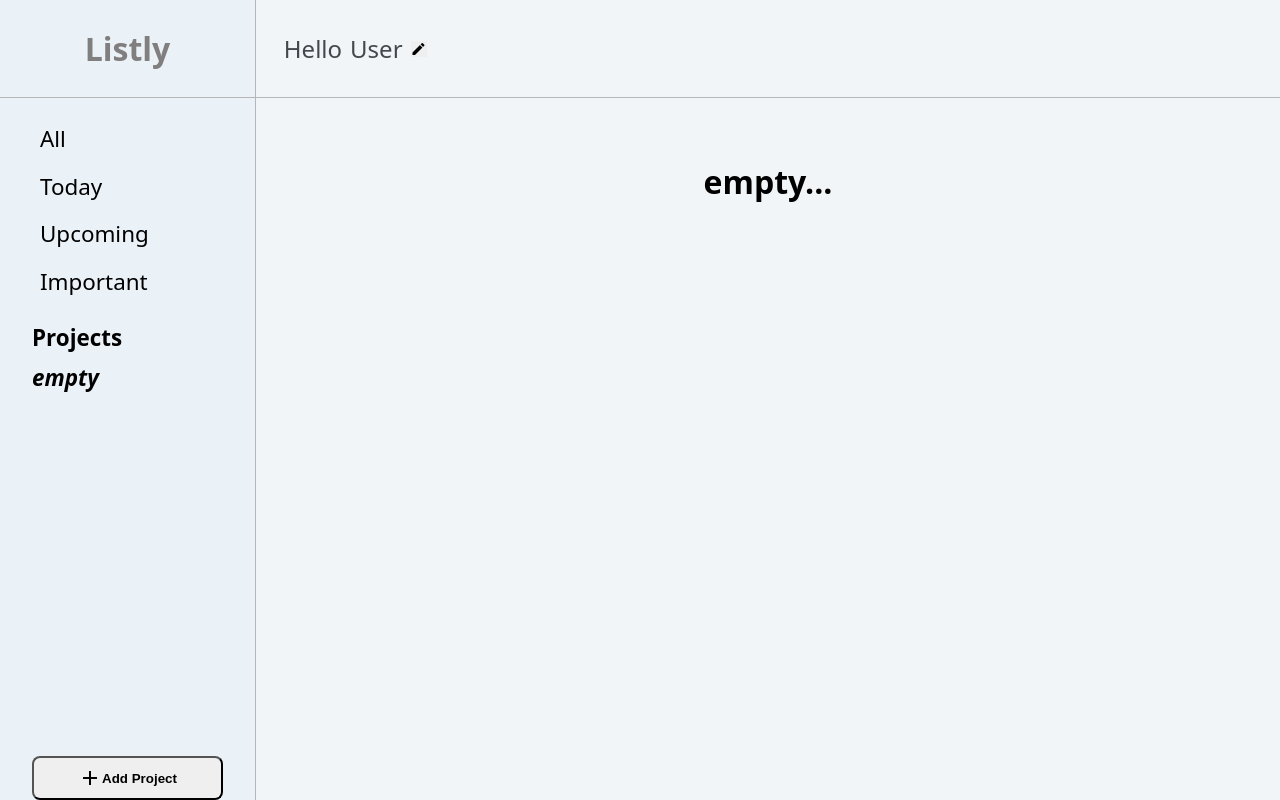
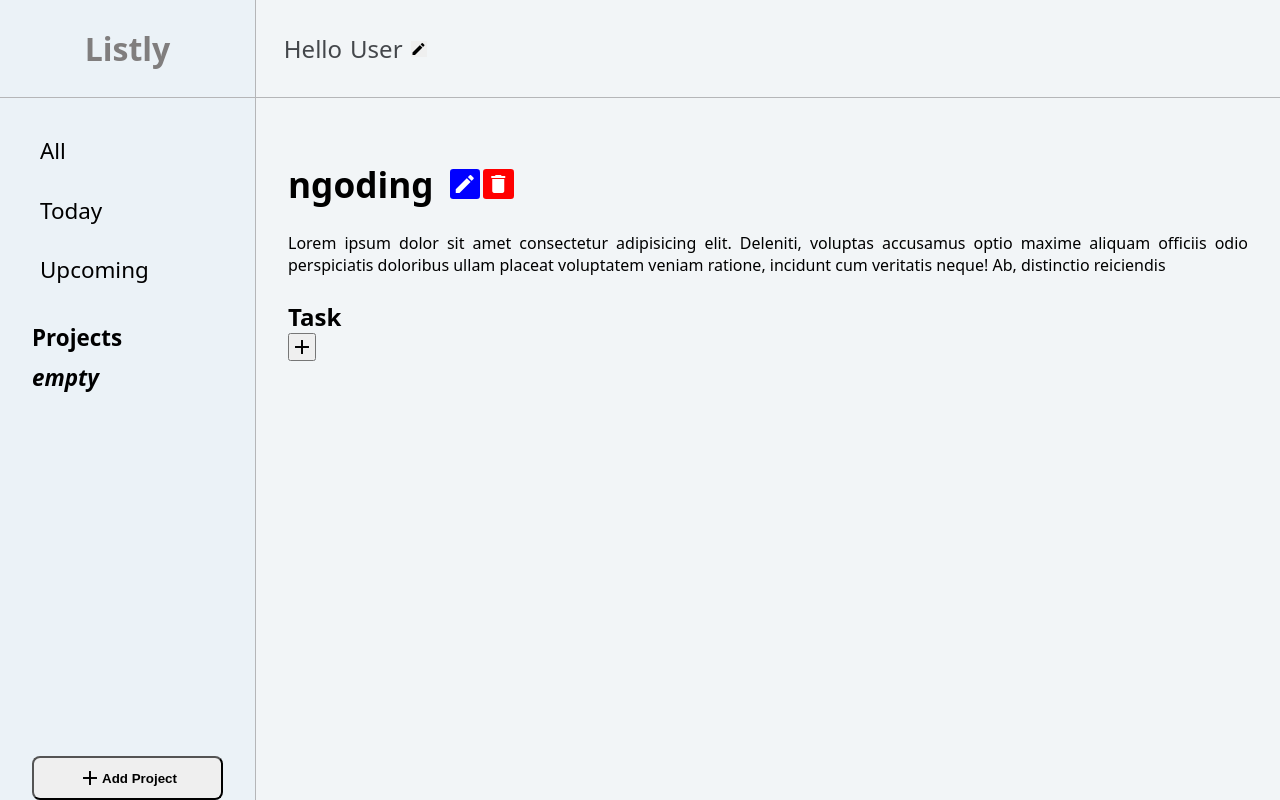
Before and after one commit to bima-taruna/project-to-do-list, a website built with webpack: page src/index.html in a window 1280 px wide. Built offline with nearby package versions, Linux system fonts and the light colour scheme.

Commit message:
<improve>[projectDetail]:add task section in project detail

```diff
--- a/src/index.html
+++ b/src/index.html
@@ -23,7 +23,6 @@
           <div>All</div>
           <div>Today</div>
           <div>Upcoming</div>
-          <div>Important</div>
         </section>
         <section id="projects">
           <div class="title">Projects</div>
--- a/src/index.js
+++ b/src/index.js
@@ -41,15 +41,15 @@ class IndexDOM {
       []
     );
 
-    // const projectDetail2 = new ProjectDetail(
-    //   "ngoding",
-    //   "    Lorem ipsum dolor sit amet consectetur adipisicing elit. Deleniti, voluptas accusamus optio maxime aliquam officiis odio perspiciatis doloribus ullam placeat voluptatem veniam ratione, incidunt cum veritatis neque! Ab, distinctio reiciendis",
-    //   []
-    // );
+    const projectDetail2 = new ProjectDetail(
+      "ngoding",
+      "    Lorem ipsum dolor sit amet consectetur adipisicing elit. Deleniti, voluptas accusamus optio maxime aliquam officiis odio perspiciatis doloribus ullam placeat voluptatem veniam ratione, incidunt cum veritatis neque! Ab, distinctio reiciendis",
+      []
+    );
 
     // console.log(projectDetail == projectDetail2);
     this.changeContent(allProjectDOM.allProjects);
-    // this.changeContent(projectDetail.render());
+    this.changeContent(projectDetail.render());
   }
 
   render() {
@@ -130,9 +130,9 @@ class IndexDOM {
         (project) => project.name
       );
       let index =
-        storage.usersData.projects.length < 4
+        storage.usersData.projects.length < 6
           ? storage.usersData.projects.length - 1
-          : 3;
+          : 5;
       for (let i = 0; i <= index; i++) {
         let newLi = document.createElement("li");
         newLi.classList.add("project");
--- a/src/projectDetail.js
+++ b/src/projectDetail.js
@@ -21,6 +21,13 @@ class ProjectDetail {
         <section class="detail-desc">
             <p>${this.desc}</p>
         </section>
+        <section class="task">
+            <div class="task-header">
+              <h2>Task</h2>
+              <button class="material-icons">add</button>
+            </div>
+            <div class="task-list"></div>
+        </section>
     `;
     this.detailContainer.innerHTML = body;
     return this.detailContainer;
--- a/src/style/projectDetail.css
+++ b/src/style/projectDetail.css
@@ -36,6 +36,10 @@
   align-items: center;
 }
 
+.project-detail-title {
+  font-size: 2.2rem;
+}
+
 .detail-desc {
   width: 100%;
   text-align: justify;
--- a/src/user.js
+++ b/src/user.js
@@ -3,6 +3,7 @@ import Project from "./project";
 class User {
   name;
   projects = [];
+  task = new Set();
 
   constructor(name) {
     this.name = name;
```
